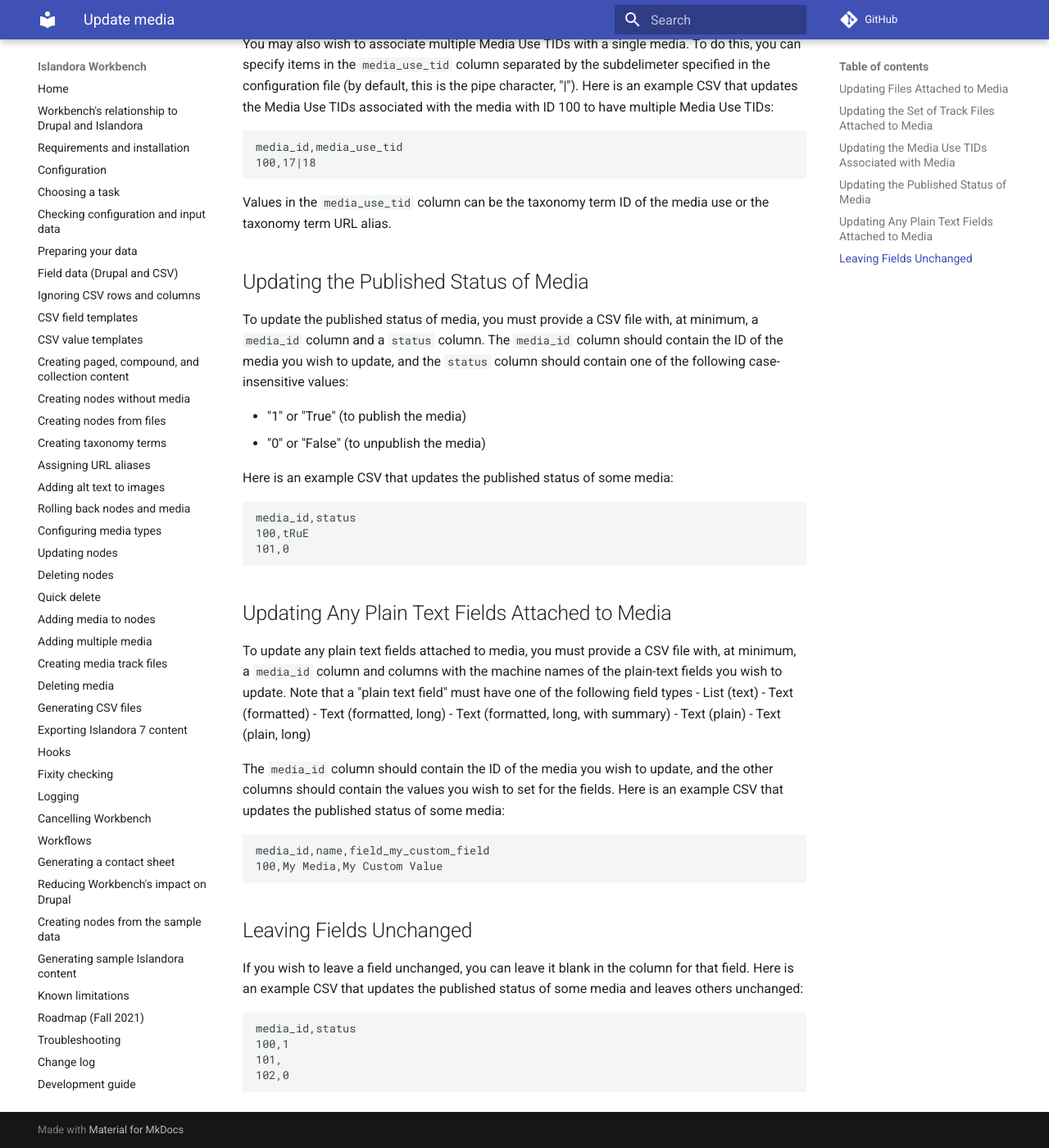
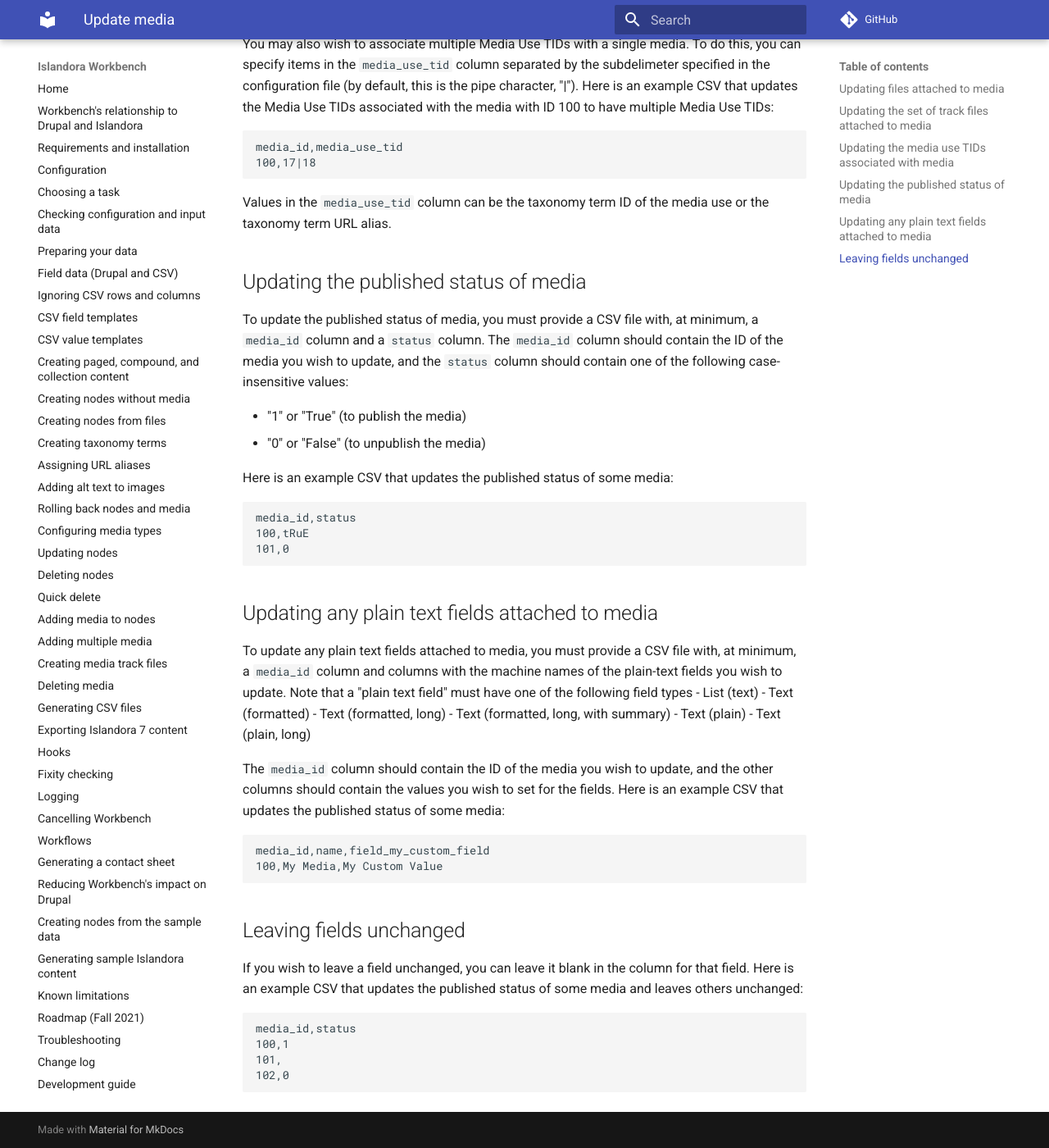
Before and after one commit to mjordan/islandora_workbench_docs, an MkDocs documentation site: the page built from docs/update_media.md, in a window 1280 px wide and 1400 px high, scrolled down 2778 px. Shown: the whole window at 82% size. Built offline with MkDocs 1.6.1 and Material for MkDocs 9.7.7, drawn with Linux system fonts in a browser that asks for light colours; comment, search, counter and statistics services are not loaded; some of the changed text lies outside the part shown.

Commit message:
Change headings to be sentence case

````diff
--- a/docs/update_media.md
+++ b/docs/update_media.md
@@ -23,7 +23,7 @@ Currently, the `update_media` routine has support for the following operations:
 - Updating the published status of media
 - Updating any plain text fields attached to media (including custom ones!)
 
-## Updating Files Attached to Media
+## Updating files attached to media
 !!! note
     This functionality is currently only supported for media attached to a node.
 
@@ -39,7 +39,7 @@ media_id,file
 
 Values in the `file` column can be paths to files on the local filesystem, full URLs, or full URL aliases.
 
-## Updating the Set of Track Files Attached to Media
+## Updating the set of track files attached to media
 !!! note
     This functionality is currently only supported for media attached to a node.
 
@@ -76,7 +76,7 @@ media_id,field_track
 100,English Subtitles:subtitles:en:/path/to/subtitles.vtt|French Subtitles:subtitles:fr:/path/to/french_subtitles.vtt
 ```
 
-## Updating the Media Use TIDs Associated with Media
+## Updating the media use TIDs associated with media
 To update the Media Use TIDs associated with media, you must provide a CSV file with, at minimum, a `media_id` column and a `media_use_tid` column. The `media_id` column should contain the ID of the media you wish to update, and the `media_use_tid` column should contain the TID(s) of the media use term(s) you wish to associate with the media. If a value is not specified for the `media_use_tid` column in a particular row, the value for the `media_use_tid` setting in the configuration file (Service File by defualt) will be used.
 Here is an example CSV that updates the Media Use TID associated with the media with ID 100:
 
@@ -94,7 +94,7 @@ media_id,media_use_tid
 
 Values in the `media_use_tid` column can be the taxonomy term ID of the media use or the taxonomy term URL alias.
 
-## Updating the Published Status of Media
+## Updating the published status of media
 To update the published status of media, you must provide a CSV file with, at minimum, a `media_id` column and a `status` column. The `media_id` column should contain the ID of the media you wish to update, and the `status` column should contain one of the following case-insensitive values:
 
 
@@ -109,7 +109,7 @@ media_id,status
 101,0
 ```
 
-## Updating Any Plain Text Fields Attached to Media
+## Updating any plain text fields attached to media
 To update any plain text fields attached to media, you must provide a CSV file with, at minimum, a `media_id` column and columns with the machine names of the plain-text fields you wish to update. Note that a "plain text field" must have one of the following field types
 - List (text)
 - Text (formatted)
@@ -125,7 +125,7 @@ media_id,name,field_my_custom_field
 100,My Media,My Custom Value
 ```
 
-## Leaving Fields Unchanged
+## Leaving fields unchanged
 If you wish to leave a field unchanged, you can leave it blank in the column for that field. Here is an example CSV that updates the published status of some media and leaves others unchanged:
 
 ```text
````
